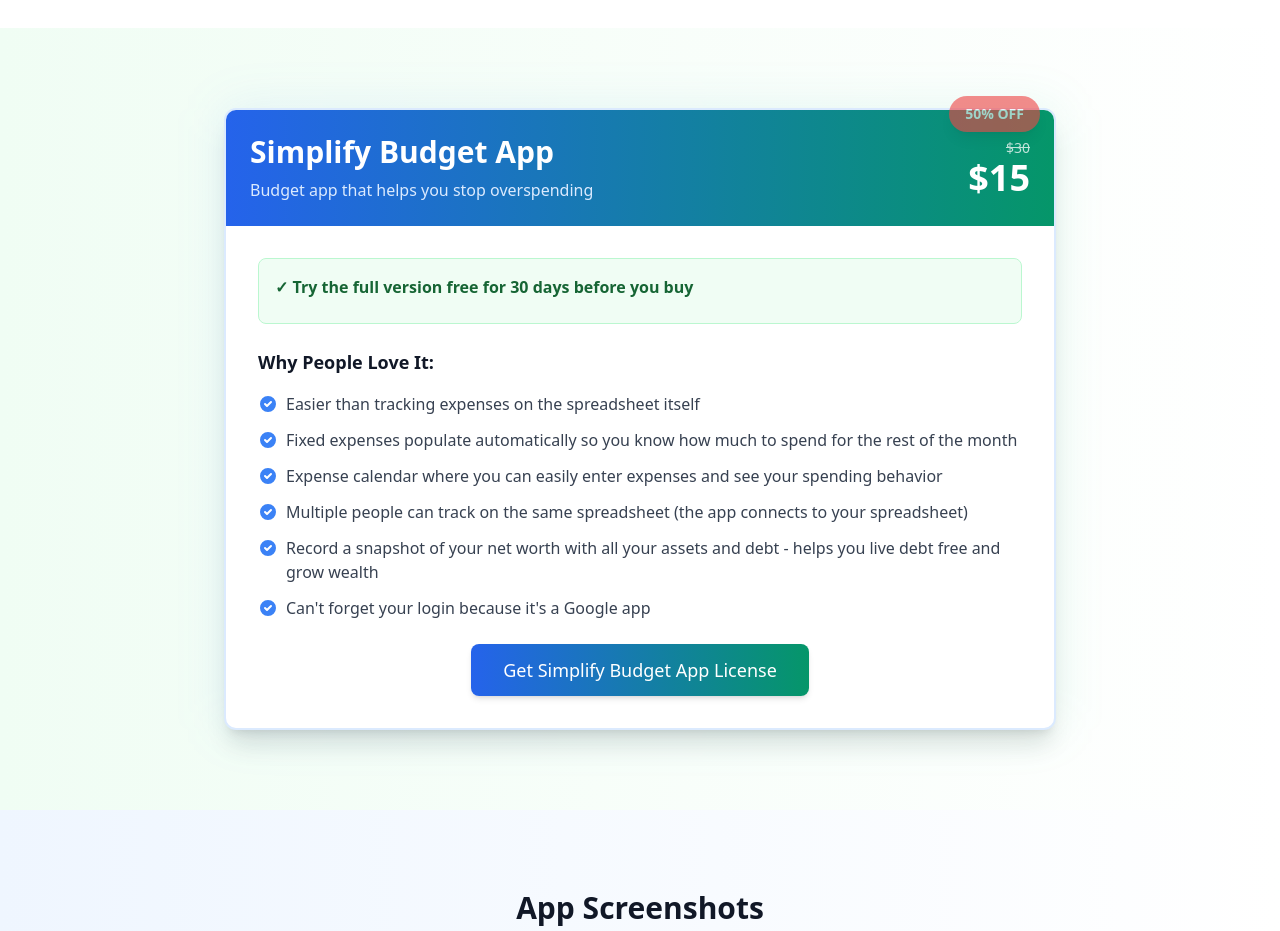
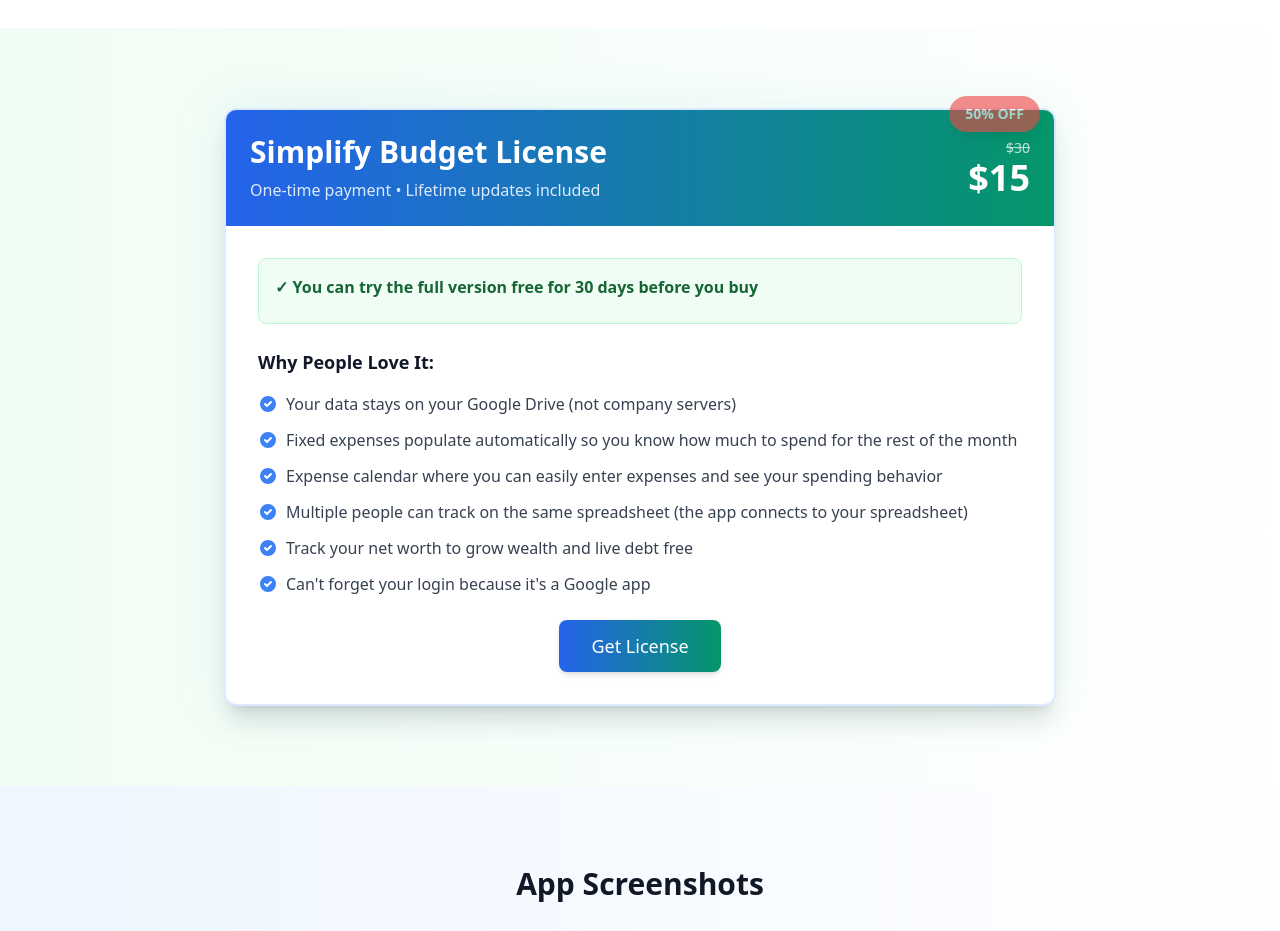
Before and after one commit to serdarsalim/personalfinance, a Next.js app: page / in a window 1280 px wide. Shown: the part 1500-2431 px from the top of the page. Built offline with nearby package versions, Linux system fonts and the light colour scheme.

Commit message:
updated the pricing further

```diff
--- a/src/app/components/sections/TemplateSection.tsx
+++ b/src/app/components/sections/TemplateSection.tsx
@@ -35,8 +35,8 @@ export default function TemplateSection() {
               <div className="bg-gradient-to-r from-blue-600 to-emerald-600 p-6 text-white">
                 <div className="flex flex-col sm:flex-row items-start sm:items-center justify-between gap-4">
                   <div>
-                    <h3 className="text-3xl font-bold mb-2">Simplify Budget App</h3>
-                    <p className="text-blue-100">Budget app that helps you stop overspending</p>
+                    <h3 className="text-3xl font-bold mb-2">Simplify Budget License</h3>
+                    <p className="text-blue-100">One-time payment • Lifetime updates included</p>
                   </div>
                   <div className="text-left sm:text-right">
                     <p className="text-sm line-through opacity-75">$30</p>
@@ -47,7 +47,7 @@ export default function TemplateSection() {
 
               <div className="p-8">
                 <div className="bg-green-50 border border-green-200 rounded-lg p-4 mb-6">
-                  <p className="text-green-800 font-semibold mb-2">✓ Try the full version free for 30 days before you buy</p>
+                  <p className="text-green-800 font-semibold mb-2">✓ You can try the full version free for 30 days before you buy</p>
                 </div>
 
                 <div className="mb-6">
@@ -57,7 +57,7 @@ export default function TemplateSection() {
                       <svg className="h-5 w-5 mr-2 text-blue-500 mt-0.5 flex-shrink-0" fill="currentColor" viewBox="0 0 20 20">
                         <path fillRule="evenodd" d="M10 18a8 8 0 100-16 8 8 0 000 16zm3.707-9.293a1 1 0 00-1.414-1.414L9 10.586 7.707 9.293a1 1 0 00-1.414 1.414l2 2a1 1 0 001.414 0l4-4z" clipRule="evenodd"></path>
                       </svg>
-                      <span className="text-gray-700">Easier than tracking expenses on the spreadsheet itself</span>
+                      <span className="text-gray-700">Your data stays on your Google Drive (not company servers)</span>
                     </div>
                     <div className="flex items-start">
                       <svg className="h-5 w-5 mr-2 text-blue-500 mt-0.5 flex-shrink-0" fill="currentColor" viewBox="0 0 20 20">
@@ -81,7 +81,7 @@ export default function TemplateSection() {
                       <svg className="h-5 w-5 mr-2 text-blue-500 mt-0.5 flex-shrink-0" fill="currentColor" viewBox="0 0 20 20">
                         <path fillRule="evenodd" d="M10 18a8 8 0 100-16 8 8 0 000 16zm3.707-9.293a1 1 0 00-1.414-1.414L9 10.586 7.707 9.293a1 1 0 00-1.414 1.414l2 2a1 1 0 001.414 0l4-4z" clipRule="evenodd"></path>
                       </svg>
-                      <span className="text-gray-700">Record a snapshot of your net worth with all your assets and debt - helps you live debt free and grow wealth</span>
+                      <span className="text-gray-700">Track your net worth to grow wealth and live debt free</span>
                     </div>
                     <div className="flex items-start">
                       <svg className="h-5 w-5 mr-2 text-blue-500 mt-0.5 flex-shrink-0" fill="currentColor" viewBox="0 0 20 20">
@@ -101,7 +101,7 @@ export default function TemplateSection() {
                     rel="noopener noreferrer"
                     onClick={() => trackTemplateInteraction('download', 'Simplify Budget App')}
                   >
-                    Get Simplify Budget App License
+                    Get License
                   </a>
                 </div>
               </div>
```
